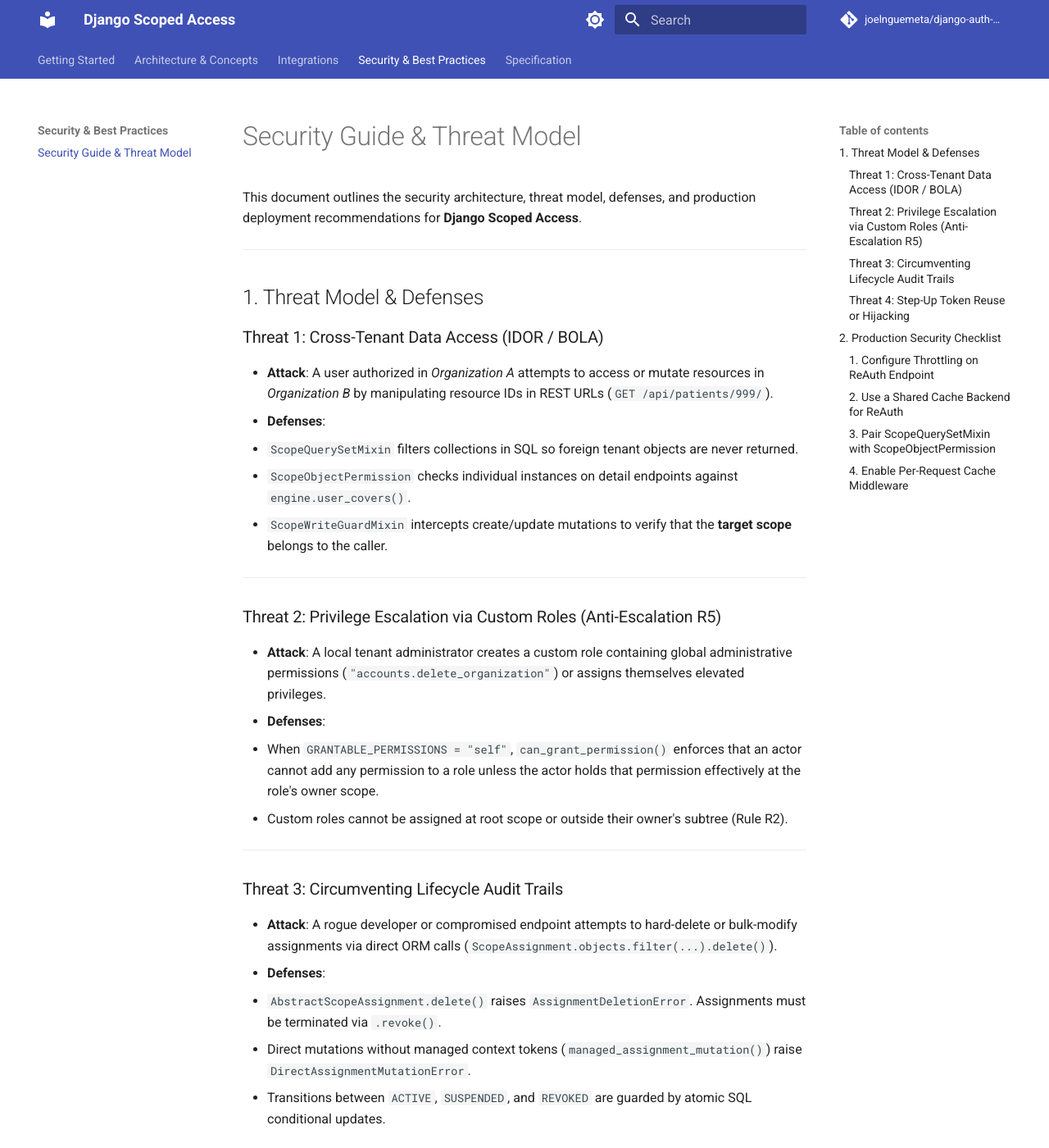
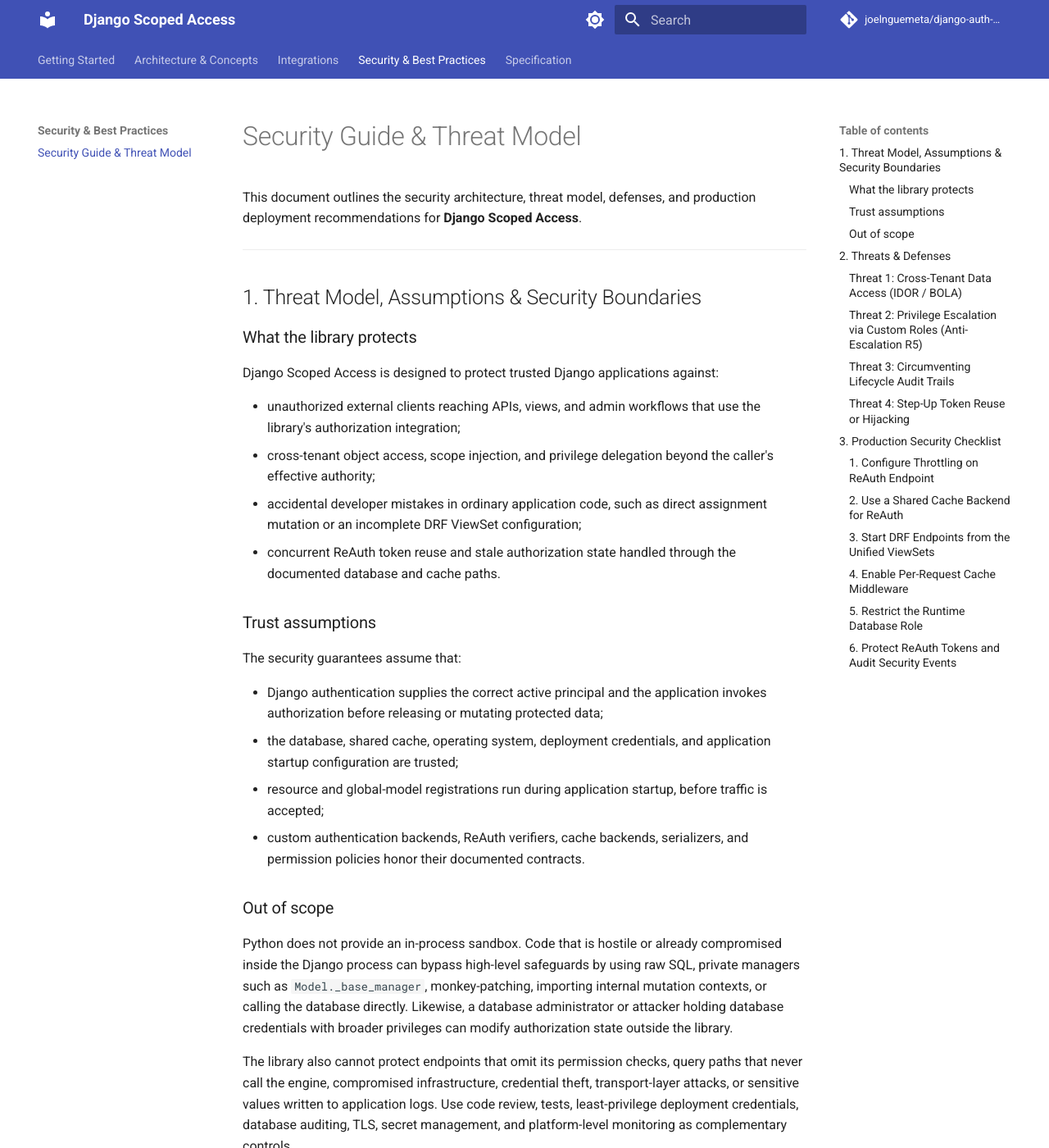
Before and after one commit to joelnguemeta/django-auth-with-scoped-access, an MkDocs documentation site: the page built from docs/security.md, in a window 1280 px wide and 1400 px high. Shown: the whole window at 82% size. Built offline with MkDocs 1.6.1 and Material for MkDocs 9.7.7, drawn with Linux system fonts in a browser that asks for light colours; comment, search, counter and statistics services are not loaded; some of the changed text lies outside the part shown.

Commit message:
docs(security): formalize trust boundaries

````diff
--- a/docs/security.md
+++ b/docs/security.md
@@ -4,7 +4,33 @@
 
 ---
 
-## 1. Threat Model & Defenses
+## 1. Threat Model, Assumptions & Security Boundaries
+
+### What the library protects
+
+Django Scoped Access is designed to protect trusted Django applications against:
+
+- unauthorized external clients reaching APIs, views, and admin workflows that use the library's authorization integration;
+- cross-tenant object access, scope injection, and privilege delegation beyond the caller's effective authority;
+- accidental developer mistakes in ordinary application code, such as direct assignment mutation or an incomplete DRF ViewSet configuration;
+- concurrent ReAuth token reuse and stale authorization state handled through the documented database and cache paths.
+
+### Trust assumptions
+
+The security guarantees assume that:
+
+- Django authentication supplies the correct active principal and the application invokes authorization before releasing or mutating protected data;
+- the database, shared cache, operating system, deployment credentials, and application startup configuration are trusted;
+- resource and global-model registrations run during application startup, before traffic is accepted;
+- custom authentication backends, ReAuth verifiers, cache backends, serializers, and permission policies honor their documented contracts.
+
+### Out of scope
+
+Python does not provide an in-process sandbox. Code that is hostile or already compromised inside the Django process can bypass high-level safeguards by using raw SQL, private managers such as `Model._base_manager`, monkey-patching, importing internal mutation contexts, or calling the database directly. Likewise, a database administrator or attacker holding database credentials with broader privileges can modify authorization state outside the library.
+
+The library also cannot protect endpoints that omit its permission checks, query paths that never call the engine, compromised infrastructure, credential theft, transport-layer attacks, or sensitive values written to application logs. Use code review, tests, least-privilege deployment credentials, database auditing, TLS, secret management, and platform-level monitoring as complementary controls.
+
+## 2. Threats & Defenses
 
 ### Threat 1: Cross-Tenant Data Access (IDOR / BOLA)
 - **Attack**: A user authorized in *Organization A* attempts to access or mutate resources in *Organization B* by manipulating resource IDs in REST URLs (`GET /api/patients/999/`).
@@ -24,11 +50,13 @@
 ---
 
 ### Threat 3: Circumventing Lifecycle Audit Trails
-- **Attack**: A rogue developer or compromised endpoint attempts to hard-delete or bulk-modify assignments via direct ORM calls (`ScopeAssignment.objects.filter(...).delete()`).
+- **Attack**: An application bug or exposed endpoint attempts to hard-delete or bulk-modify assignments through the normal ORM surface (`ScopeAssignment.objects.filter(...).delete()`).
 - **Defenses**:
   1. `AbstractScopeAssignment.delete()` raises `AssignmentDeletionError`. Assignments must be terminated via `.revoke()`.
   2. Direct mutations without managed context tokens (`managed_assignment_mutation()`) raise `DirectAssignmentMutationError`.
   3. Transitions between `ACTIVE`, `SUSPENDED`, and `REVOKED` are guarded by atomic SQL conditional updates.
+
+These are application guardrails, not a sandbox against hostile in-process Python or direct database access. Revoke `DELETE` from the production runtime database role as described below when immutable assignment history is required.
 
 ---
 
@@ -42,25 +70,32 @@
 
 ---
 
-## 2. Production Security Checklist
+## 3. Production Security Checklist
 
 ### 1. Configure Throttling on ReAuth Endpoint
-Protect `POST /api/auth/reauth/` against brute-force attacks by enabling Django REST Framework rate limiting:
+Protect `POST /api/auth/reauth/` against brute-force attacks with a dedicated, authenticated-user throttle. Defining a rate alone is insufficient; the endpoint must also attach a throttle using that scope:
 
 ```python
 # settings.py
 REST_FRAMEWORK = {
-    "DEFAULT_THROTTLE_CLASSES": [
-        "rest_framework.throttling.AnonRateThrottle",
-        "rest_framework.throttling.UserRateThrottle",
-    ],
     "DEFAULT_THROTTLE_RATES": {
-        "anon": "100/day",
-        "user": "1000/day",
         "scoped_access_reauth": "5/minute",
     },
 }
 ```
+
+```python
+# views.py
+from rest_framework.throttling import ScopedRateThrottle
+from scoped_access.drf import ReAuthView
+
+
+class ThrottledReAuthView(ReAuthView):
+    throttle_classes = [ScopedRateThrottle]
+    throttle_scope = "scoped_access_reauth"
+```
+
+Also rate-limit by source IP at the reverse proxy or API gateway. DRF's built-in throttles are useful application controls, but they are not a denial-of-service defense and may allow short bursts.
 
 ---
 
@@ -83,16 +118,19 @@
 
 ---
 
-### 3. Pair `ScopeQuerySetMixin` with `ScopeObjectPermission`
-When writing ViewSets:
+### 3. Start DRF Endpoints from the Unified ViewSets
+Prefer the secure-by-default base class so model permissions, detail-object scope checks, list filtering, and write guards remain together:
 
 ```python
-# ✅ SECURE: Both list and detail actions are protected
-class PatientViewSet(ScopeWriteGuardMixin, ScopeQuerySetMixin, ModelViewSet):
+from scoped_access.drf import ScopedModelViewSet
+
+
+class PatientViewSet(ScopedModelViewSet):
     queryset = Patient.objects.all()
     serializer_class = PatientSerializer
-    permission_classes = [ScopedModelPermission, ScopeObjectPermission]
 ```
+
+If composing mixins manually, pair `ScopeQuerySetMixin` with `ScopeObjectPermission`, and add `ScopeWriteGuardMixin` to writable ViewSets.
 
 ---
 
@@ -106,3 +144,29 @@
     "scoped_access.cache.ScopedAccessCacheMiddleware",
 ]
 ```
+
+---
+
+### 5. Restrict the Runtime Database Role
+
+Use separate database roles for migrations/operations and for the running application. The runtime role needs to update assignment rows for lifecycle transitions, but it should not be able to hard-delete the audit trail.
+
+For PostgreSQL with the default assignment model and a runtime role named `app_runtime`:
+
+```sql
+REVOKE DELETE ON TABLE scoped_access_scopeassignment FROM app_runtime;
+GRANT SELECT, INSERT, UPDATE ON TABLE scoped_access_scopeassignment TO app_runtime;
+```
+
+Adjust the table and role names when using a swapped assignment model. Audit inherited roles, schema grants, ownership, and `PUBLIC` privileges too: a `REVOKE` on one direct grant is ineffective if the runtime principal inherits `DELETE` through another role. Keep migration credentials out of application containers and verify the effective permissions in deployment tests.
+
+Database permissions reduce the impact of raw SQL executed with the runtime credentials. They do not protect against a database owner, superuser, compromised migration credential, or another principal that retains broader grants.
+
+---
+
+### 6. Protect ReAuth Tokens and Audit Security Events
+
+- Require TLS from the client through the trusted ingress path.
+- Never place `X-ReAuth-Token` values, passwords, or verifier proofs in logs, traces, analytics, or error reports.
+- Restrict access to the shared cache and isolate its keyspace from untrusted applications.
+- Monitor ReAuth failure signals, role changes, assignment lifecycle events, system-check failures, and unexpected database permission errors.
````
